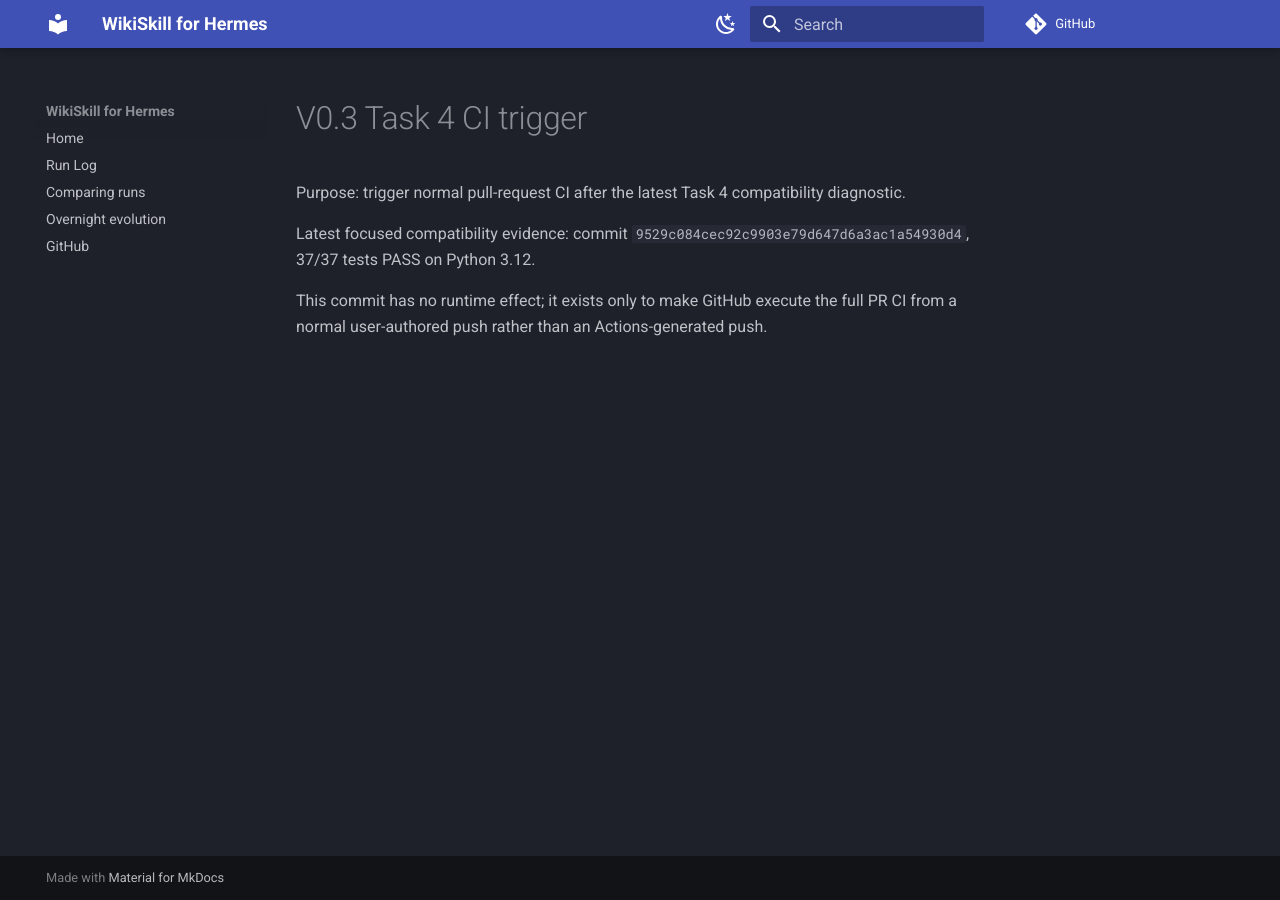
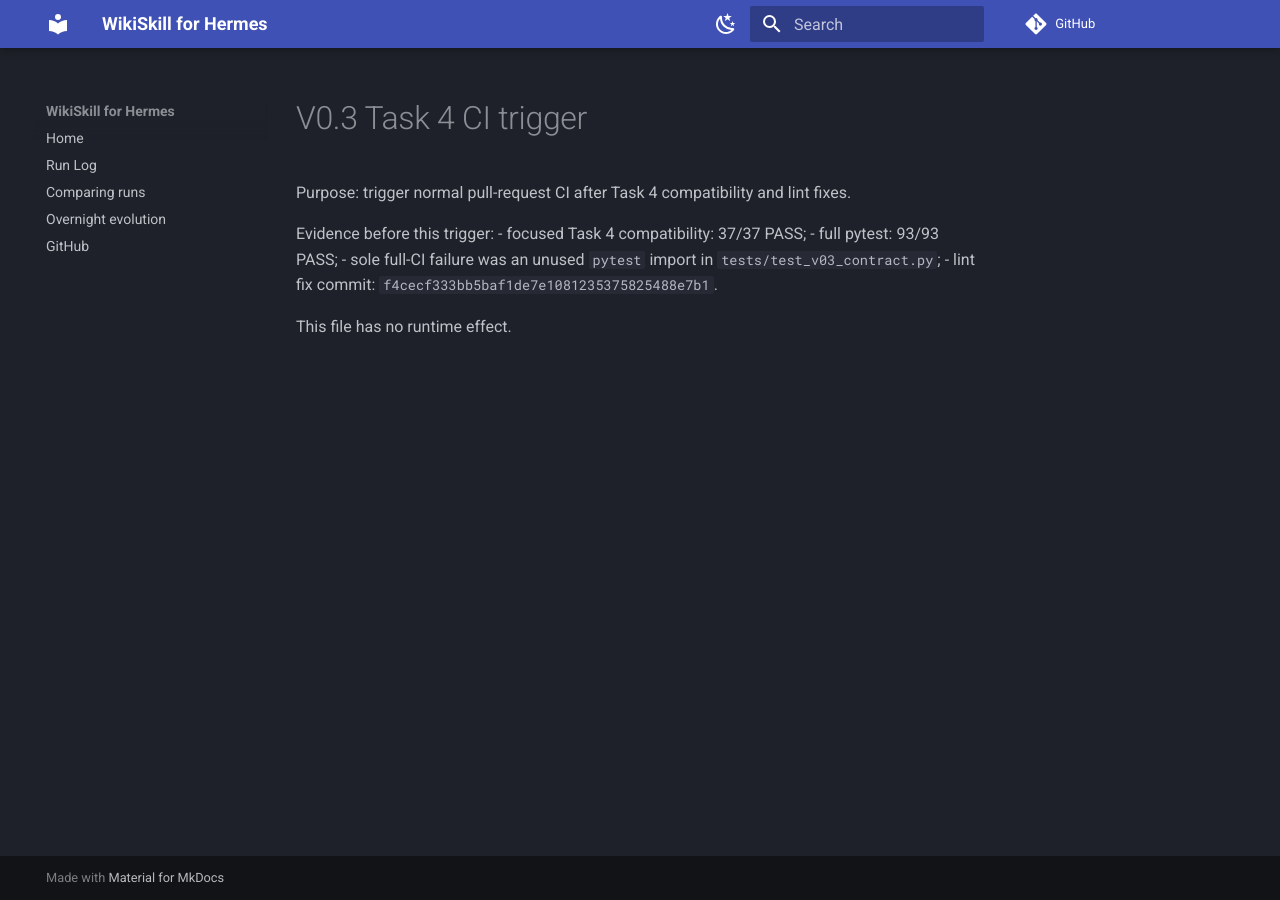
Before and after one commit to QuJindai/WikiSkill-Evolution, an MkDocs documentation site: the page built from docs/superpowers/plans/2026-09-02-v0.3-task4-ci-trigger.md, in a window 1280 px wide. Built offline with MkDocs 1.6.1 and Material for MkDocs 9.7.7, drawn with Linux system fonts in a browser that asks for light colours; comment, search, counter and statistics services are not loaded.

Commit message:
chore: verify Task 4 after lint fix

```diff
--- a/docs/superpowers/plans/2026-09-02-v0.3-task4-ci-trigger.md
+++ b/docs/superpowers/plans/2026-09-02-v0.3-task4-ci-trigger.md
@@ -1,7 +1,11 @@
 # V0.3 Task 4 CI trigger
 
-Purpose: trigger normal pull-request CI after the latest Task 4 compatibility diagnostic.
+Purpose: trigger normal pull-request CI after Task 4 compatibility and lint fixes.
 
-Latest focused compatibility evidence: commit `9529c084cec92c9903e79d647d6a3ac1a54930d4`, 37/37 tests PASS on Python 3.12.
+Evidence before this trigger:
+- focused Task 4 compatibility: 37/37 PASS;
+- full pytest: 93/93 PASS;
+- sole full-CI failure was an unused `pytest` import in `tests/test_v03_contract.py`;
+- lint fix commit: `f4cecf333bb5baf1de7e1081235375825488e7b1`.
 
-This commit has no runtime effect; it exists only to make GitHub execute the full PR CI from a normal user-authored push rather than an Actions-generated push.
+This file has no runtime effect.
```
